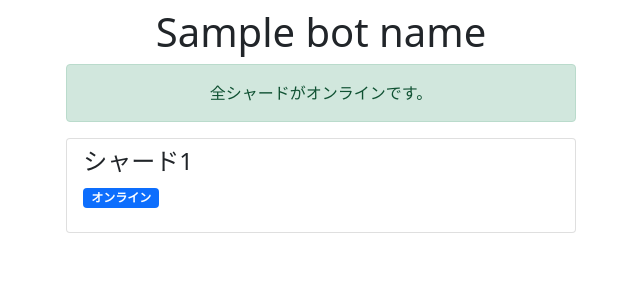
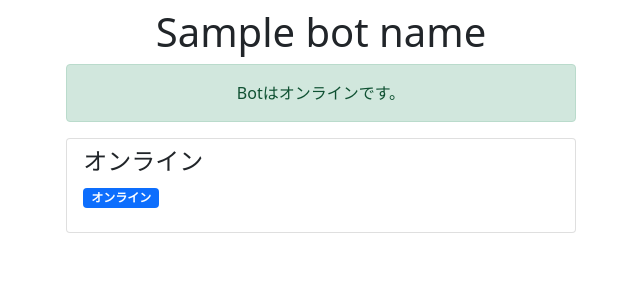
Before and after one commit to Alpaca131/SharDD, a Flask app: template templates/status_page.html in a window 1280 px wide. Shown: the part 56-356 px from the top of the page, without its empty margins (319-959 px from the left). Run offline with Flask 2, Linux system fonts and the light colour scheme; the template is opened without the code that fills it: most values are stand-ins (such as "Sample title", 1, 10 or a date in 2020).

Commit message:
UI改良

```diff
--- a/templates/status_page.html
+++ b/templates/status_page.html
@@ -7,6 +7,17 @@
             <h1>{{ bot_name }}</h1>
         </div>
     </div>
+    {% if shard_list | length == 1 %}
+        {% if bot_status == "all offline" %}
+            <div class="alert alert-danger text-center" role="alert">
+                Botがオフラインです。
+            </div>
+        {% else %}
+            <div class="alert alert-success text-center" role="alert">
+                Botはオンラインです。
+            </div>
+        {% endif %}
+    {% else %}
         {% if bot_status == "all offline" %}
             <div class="alert alert-danger text-center" role="alert">
                 警告：全てのシャードがオフラインです。
@@ -20,10 +31,34 @@
                 全シャードがオンラインです。
             </div>
         {% endif %}
+    {% endif %}
 
     <div class="row">
         <div class="col-md-12 column">
             <div class="list-group">
+            {% if shard_list | length == 1 %}
+                {% set shard = shard_list[0] %}
+                {% if shard["status"] == "online" %}
+                    <div class="list-group-item">
+                        <h4 class="list-group-item-heading">
+                            オンライン
+                        </h4>
+                        <p class="list-group-item-text">
+                            <span class="badge bg-primary">オンライン</span>
+                        </p>
+                    </div>
+                {% else %}
+                    <div class="list-group-item">
+                        <h4 class="list-group-item-heading">
+                            オフライン
+                        </h4>
+                        <p class="list-group-item-text">
+                            <span class="badge bg-danger">オフライン</span>&nbsp;&nbsp;
+                            <small>最終オンライン時刻: {{ shard["last_access"] }}</small>
+                        </p>
+                    </div>
+                {% endif %}
+            {% else %}
                 {% for shard in shard_list %}
                     {% if shard["status"] == "online" %}
                         <div class="list-group-item">
@@ -46,6 +81,7 @@
                         </div>
                     {% endif %}
                 {% endfor %}
+            {% endif %}
             </div>
         </div>
     </div>
```
Lines whose indentation alone changed are shown as unchanged.
